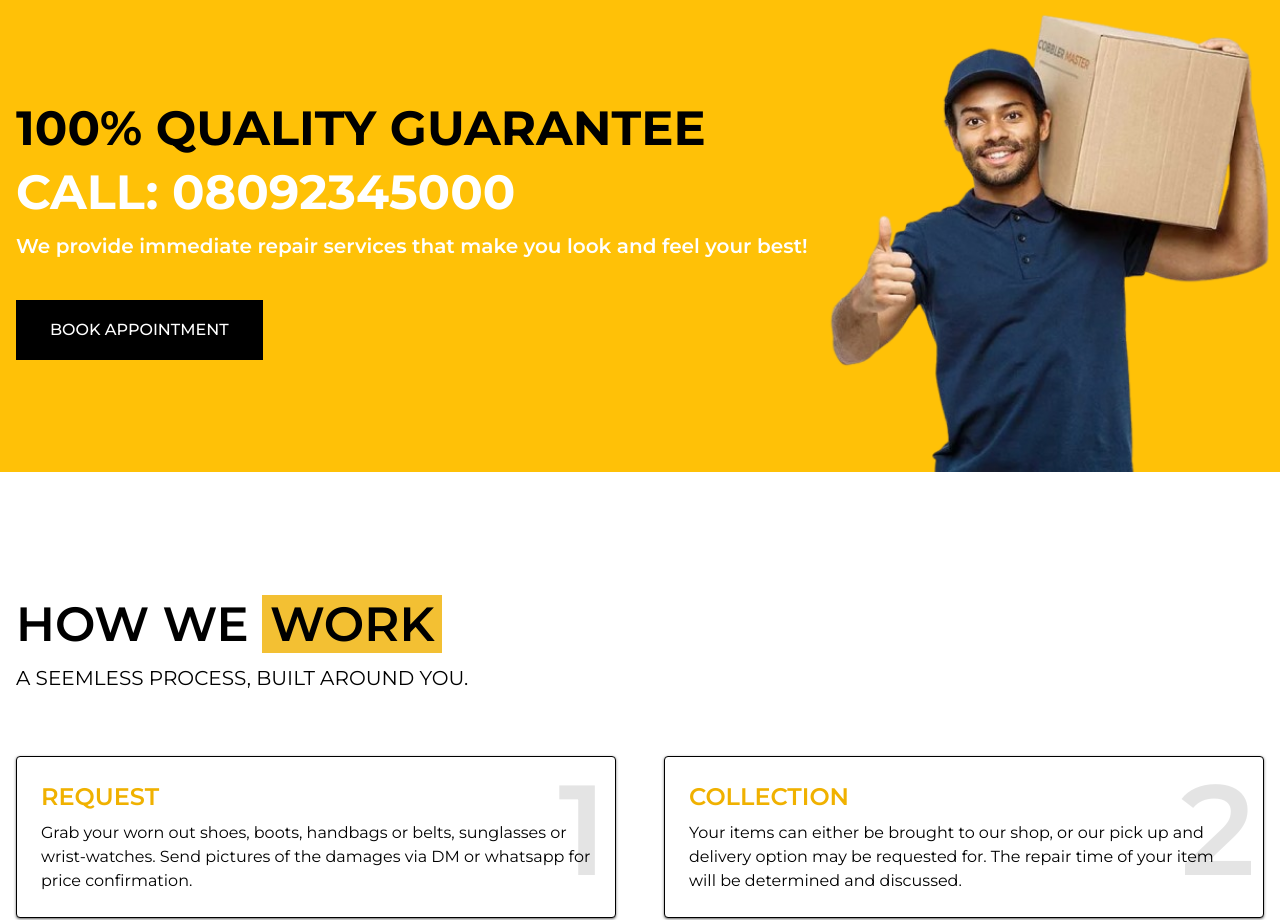
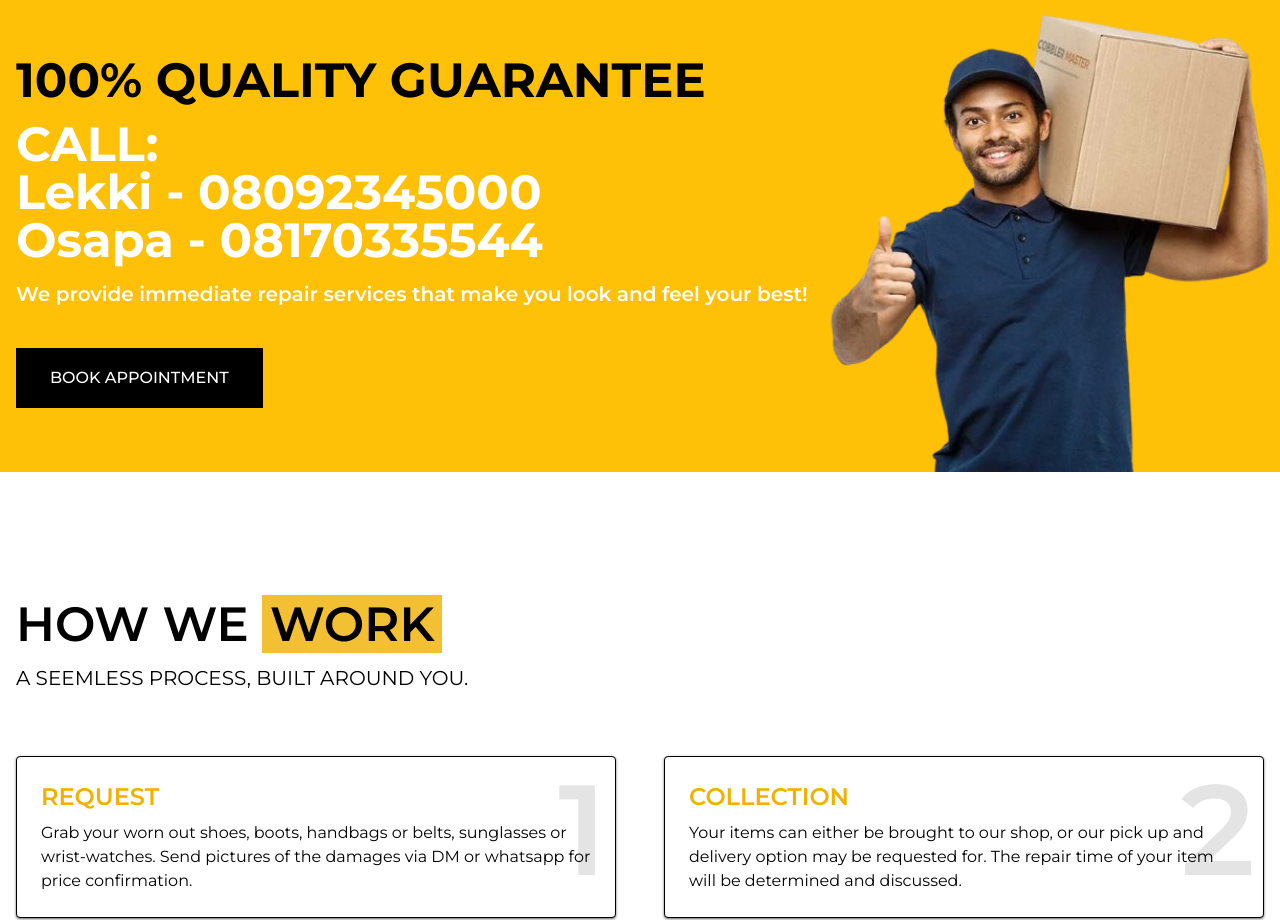
Before and after one commit to buezrico/thegrandcobblers, a Next.js app: page / in a window 1280 px wide. Shown: the part 2300-3220 px from the top of the page. Built offline with nearby package versions, Linux system fonts and the light colour scheme.

Commit message:
minor fix

```diff
--- a/components/Quality.tsx
+++ b/components/Quality.tsx
@@ -8,9 +8,10 @@ const Quality = () => {
           <h1 className="font-extrabold text-3xl md:text-5xl">
             100% QUALITY GUARANTEE
           </h1>
-          <h1 className="font-bold text-3xl md:text-5xl text-white">
-            CALL: 08092345000
-          </h1>
+          <div className="font-bold text-3xl md:text-5xl text-white">
+            CALL: <p>Lekki - 08092345000</p>
+            <p>Osapa - 08170335544</p>
+          </div>
           <p className="text-lg md:text-xl mb-6 font-semibold text-justify text-white">
             We provide immediate repair services that make you look and feel
             your best!
```
